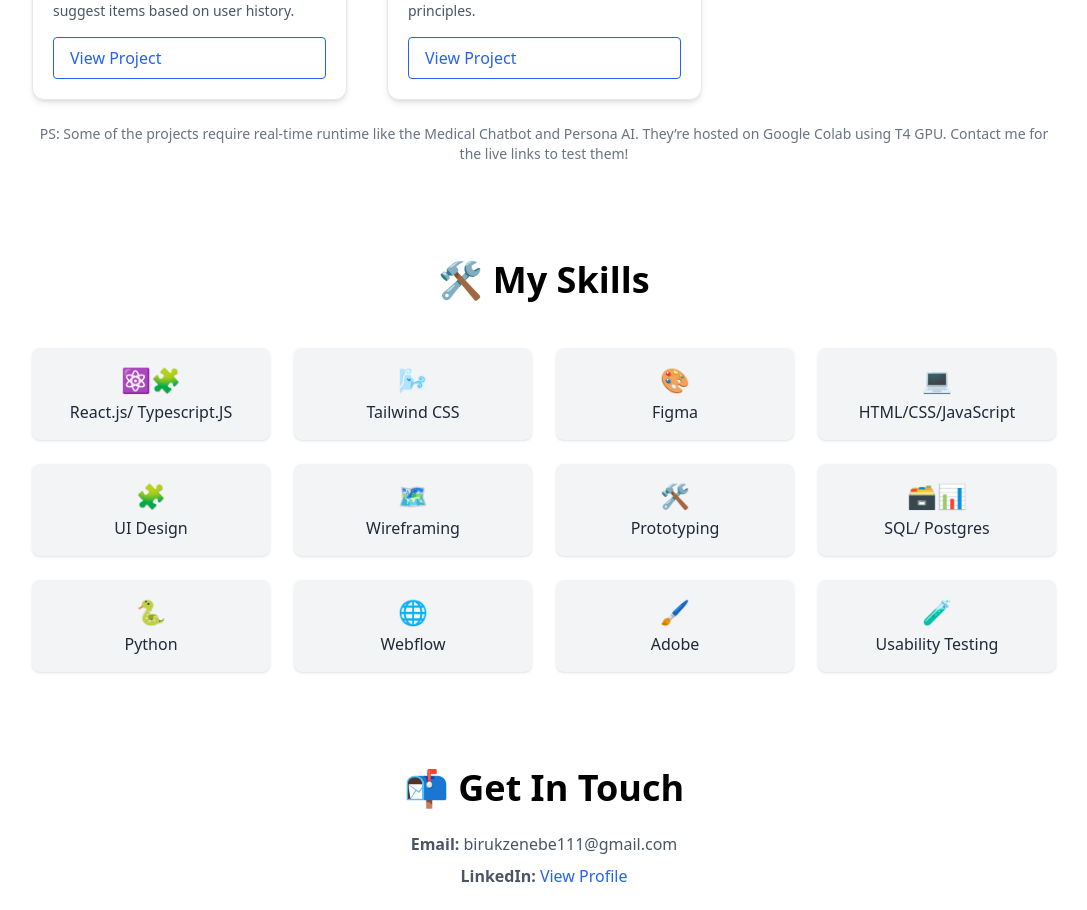
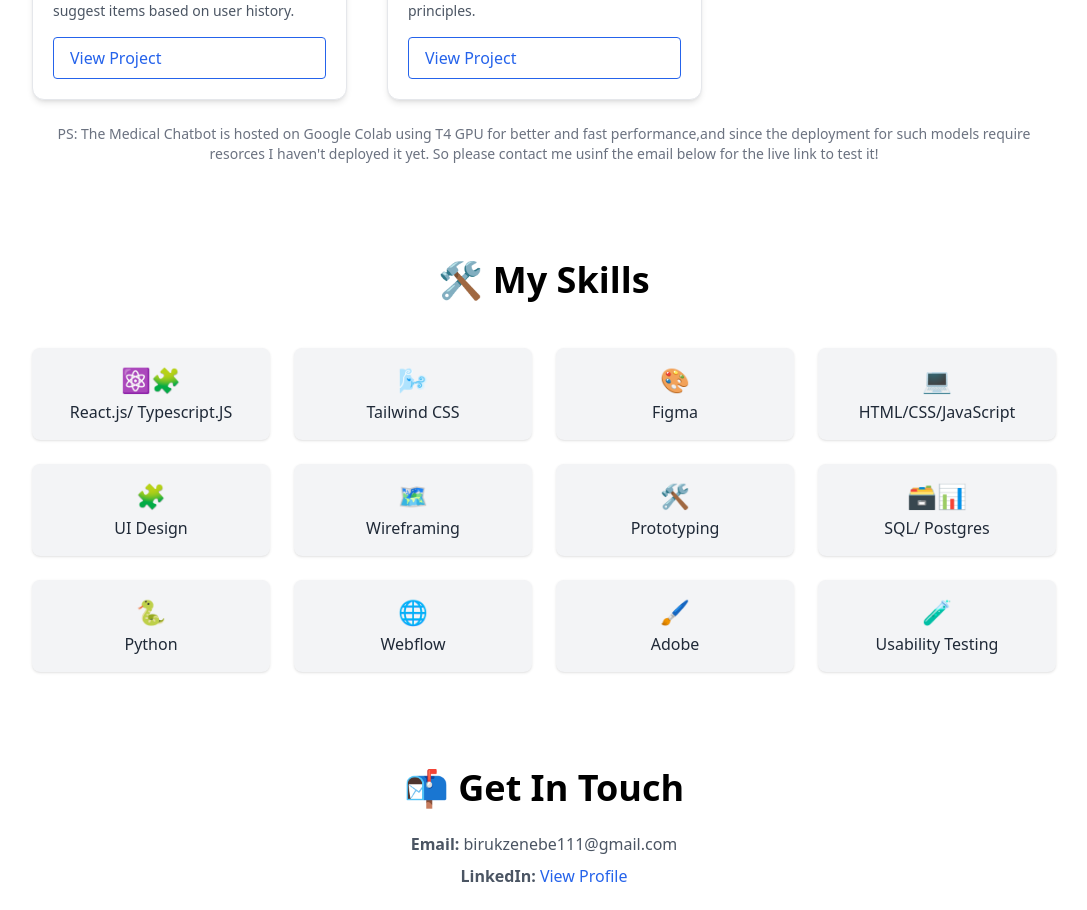
Before and after one commit to BirukZenebe1/Portofolio, a React (Create React App) app: page / in a window 1280 px wide. Shown: the part 2660-3570 px from the top of the page, without its empty margins (96-1183 px from the left). Built offline with nearby package versions, Linux system fonts and the light colour scheme.

Commit message:
Link and paragraph updated

```diff
--- a/src/Portfolio.jsx
+++ b/src/Portfolio.jsx
@@ -243,8 +243,7 @@ export default function Portfolio() {
             ))}
           </div>
           <p className="text-center mt-6 text-sm text-gray-500">
-            PS: Some of the projects require real-time runtime like the Medical Chatbot and Persona AI. They’re hosted
-            on Google Colab using T4 GPU. Contact me for the live links to test them!
+            PS: The Medical Chatbot is hosted on Google Colab using T4 GPU for better and fast performance,and since the deployment for such models require resorces I haven't deployed it yet. So please contact me usinf the email below for the live link to test it!
           </p>
         </section>
 
```
